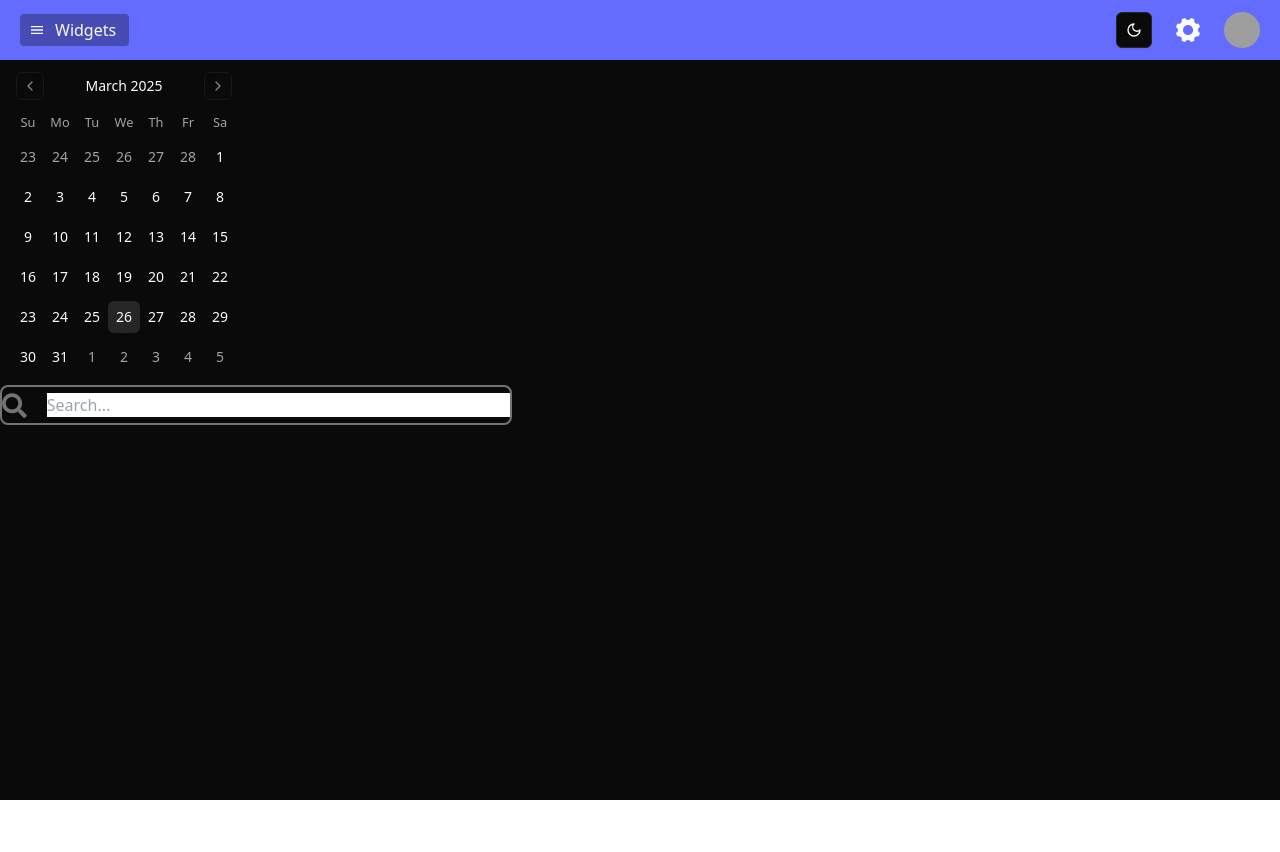
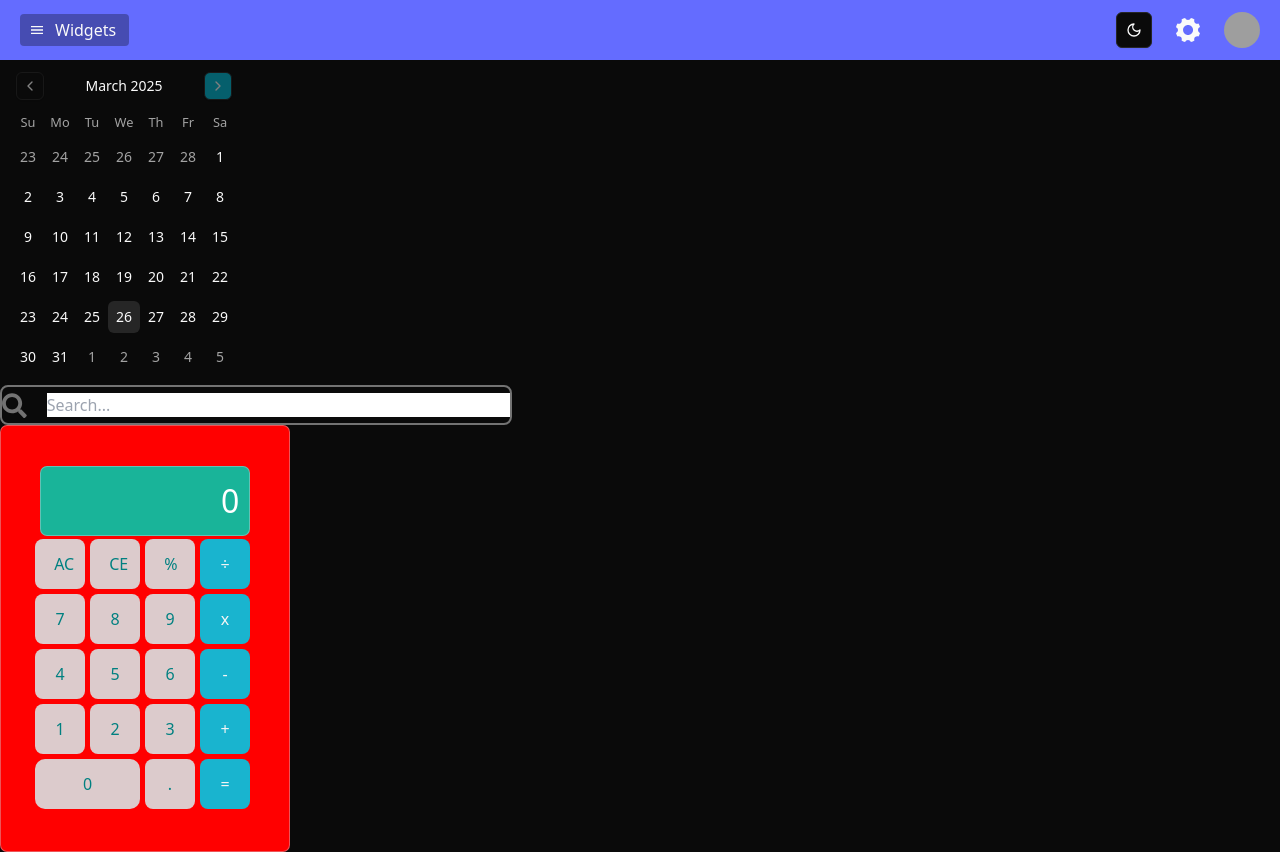
Before and after one commit to NFilin10/dashify_frontend, a React (Vite) app: page / in a window 1280 px wide. Before the commit the page ends 800 px from the top, so only its background shows below. Built offline with nearby package versions, Linux system fonts and the light colour scheme; grey boxes are pictures that could not be loaded.

Commit message:
calculator widget added

```diff
--- a/src/components/WidgetSection/WidgetSection.jsx
+++ b/src/components/WidgetSection/WidgetSection.jsx
@@ -1,6 +1,7 @@
 import { Calendar } from "@/components/ui/calendar";
 import Styles from './WidgetSection.module.css';
 import SearchBar from "@/components/ui/SearchBar/SearchBar.jsx";
+import Calculator from "@/components/ui/Calculator/Calculator.jsx";
 
 function WidgetSection() {
 
@@ -8,6 +9,7 @@ function WidgetSection() {
         <>
             <Calendar/>
             <SearchBar/>
+            <Calculator/>
         </>
 
 
--- /dev/null
+++ b/src/components/ui/Calculator/Calculator.jsx
@@ -0,0 +1,165 @@
+import { useState } from "react";
+import styles from "./Calculator.module.css"; // Import the CSS Module
+
+export default function Calculator() {
+    // Create and store button value using hooks first holds the state, second is the dispatch which retrieves data
+    const [currentValue, setCurrentValue] = useState("0");
+    const [previousValue, setPreviousValue] = useState(null);
+    const [operation, setOperator] = useState(null);
+
+    // Calculator operations
+    const handleClick = (e) => {
+        const getSameValue = e.currentTarget.value;
+        switch (getSameValue) {
+            case "0":
+            case "1":
+            case "2":
+            case "3":
+            case "4":
+            case "5":
+            case "6":
+            case "7":
+            case "8":
+            case "9":
+                setCurrentValue(
+                    currentValue === "0" ? getSameValue : currentValue + getSameValue
+                );
+                break;
+
+            case "+":
+            case "-":
+            case "*":
+            case "%":
+                setPreviousValue(currentValue);
+                setCurrentValue("");
+                setOperator(getSameValue);
+                break;
+
+            case "/":
+                if (currentValue === "0") {
+                    alert("Cannot divide by zero");
+                    break;
+                }
+                setPreviousValue(currentValue);
+                setCurrentValue("");
+                setOperator(getSameValue);
+                break;
+
+            case ".":
+                if (!currentValue.includes(".")) {
+                    setCurrentValue(currentValue + ".");
+                }
+                break;
+
+            case "=":
+                const prev = parseFloat(previousValue);
+                const curr = parseFloat(currentValue);
+                const computation =
+                    operation === "+"
+                        ? prev + curr
+                        : operation === "-"
+                            ? prev - curr
+                            : operation === "*"
+                                ? prev * curr
+                                : operation === "/"
+                                    ? prev / curr
+                                    : operation === "%"
+                                        ? (prev / 100) * curr
+                                        : curr;
+                setCurrentValue(computation);
+                setPreviousValue("");
+                setOperator(null);
+                break;
+
+            case "clearAll":
+                setCurrentValue("0");
+                setPreviousValue(null);
+                setOperator(null);
+                break;
+            case "clearEntry":
+                setCurrentValue("0");
+                break;
+            default:
+                setCurrentValue(null);
+                break;
+        }
+    };
+
+    return (
+        <div className={styles.calcWrapper}>
+            {/*This outputs the value to a paragraph*/}
+            <p id={styles.resultScreen}>
+                {previousValue}
+                {operation}
+                {currentValue}
+            </p>
+            <div className={`${styles.calcBtns} ${styles.firstRow}`}>
+                <button className={styles.calcBtn} value="clearAll" onClick={handleClick}>
+                    AC
+                </button>
+                <button className={styles.calcBtn} value="clearEntry" onClick={handleClick}>
+                    CE
+                </button>
+                <button className={styles.calcBtn} value="%" onClick={handleClick}>
+                    %
+                </button>
+                <button className={styles.calcBtn} value="/" onClick={handleClick}>
+                    ÷
+                </button>
+            </div>
+            <div className={styles.calcBtns}>
+                <button className={styles.calcBtn} value="7" onClick={handleClick}>
+                    7
+                </button>
+                <button className={styles.calcBtn} value="8" onClick={handleClick}>
+                    8
+                </button>
+                <button className={styles.calcBtn} value="9" onClick={handleClick}>
+                    9
+                </button>
+                <button className={styles.calcBtn} value="*" onClick={handleClick}>
+                    x
+                </button>
+            </div>
+            <div className={styles.calcBtns}>
+                <button className={styles.calcBtn} value="4" onClick={handleClick}>
+                    4
+                </button>
+                <button className={styles.calcBtn} value="5" onClick={handleClick}>
+                    5
+                </button>
+                <button className={styles.calcBtn} value="6" onClick={handleClick}>
+                    6
+                </button>
+                <button className={styles.calcBtn} value="-" onClick={handleClick}>
+                    -
+                </button>
+            </div>
+            <div className={styles.calcBtns}>
+                <button className={styles.calcBtn} value="1" onClick={handleClick}>
+                    1
+                </button>
+                <button className={styles.calcBtn} value="2" onClick={handleClick}>
+                    2
+                </button>
+                <button className={styles.calcBtn} value="3" onClick={handleClick}>
+                    3
+                </button>
+                <button className={styles.calcBtn} value="+" onClick={handleClick}>
+                    +
+                </button>
+            </div>
+            <div className={styles.calcBtns}>
+                <button id={styles.bigZero} value="0" onClick={handleClick}>
+                    0
+                </button>
+                <button className={styles.calcBtn} value="." onClick={handleClick}>
+                    .
+                </button>
+                <button className={styles.calcBtn} value="=" onClick={handleClick}>
+                    =
+                </button>
+            </div>
+        </div>
+    );
+}
--- /dev/null
+++ b/src/components/ui/Calculator/Calculator.module.css
@@ -0,0 +1,112 @@
+/* Calculator.module.css */
+
+
+.calcWrapper{
+    color: white;
+    width: 290px;
+    height: auto;
+    padding: 40px 0 40px 0px;
+    backdrop-filter: blur(16px) saturate(180%);
+    background-color: red;
+    border-radius: 7px;
+    border: 1px solid rgba(209, 213, 219, 0.4);
+}
+
+.calcBtns {
+    display: flex;
+    justify-content: center;
+    align-items: center;
+    height: 55px;
+}
+
+div {
+    margin: 0;
+}
+
+.calcBtn {
+    padding-top: 1px !important;
+    padding-bottom: 1px !important;
+    width: 50px;
+    height: 50px;
+    margin-right: 5px;
+    border: 0px solid;
+    border-radius: 8px;
+    background-color: rgb(212, 254, 255, 0.8);
+    color: teal;
+    font-weight: 500;
+    cursor: pointer;
+    font-size: 1em;
+    backdrop-filter: blur(16px) saturate(180%);
+    -webkit-backdrop-filter: blur(16px) saturate(180%);
+}
+
+button:hover {
+    transition: 0.2s;
+    filter: opacity(90%);
+    width: 48px;
+    height: 48px;
+}
+
+/* last button only each row */
+
+button:nth-last-child(1) {
+    background-color: rgb(0, 200, 230, 0.9);
+    backdrop-filter: blur(16px) saturate(180%);
+    color: whitesmoke;
+}
+
+/* first row only */
+
+#firstRow {
+    margin-top: 20px;
+}
+
+#firstRow button {
+    background-color: rgb(0, 200, 230, 0.9);
+    backdrop-filter: blur(16px) saturate(180%);
+    color: white;
+}
+
+#firstRow button:nth-child(2),
+#firstRow button:nth-child(1) {
+    background-color: rgb(80, 90, 80, 0.5);
+    backdrop-filter: blur(16px) saturate(180%);
+    color: white;
+    border: 0px solid;
+}
+
+/* bigger 0 button to make up for space */
+
+#bigZero {
+    width: 105px;
+    height: 50px;
+    margin-right: 5px;
+    border: 0px solid;
+    border-radius: 10px;
+    background-color: rgb(212, 254, 255, 0.8);
+    backdrop-filter: blur(16px) saturate(180%);
+    color: teal;
+    font-weight: 500;
+    cursor: pointer;
+}
+
+#bigZero:hover {
+    width: 104px;
+    height: 48px;
+}
+
+/* Screen */
+
+#resultScreen {
+    background-color: rgb(0, 200, 170, 0.9);
+    border: 1px solid rgba(209, 213, 219, 0.4);
+    width: 210px;
+    height: 70px;
+    overflow: hidden;
+    margin: auto;
+    vertical-align: 50%;
+    border-radius: 7px;
+    padding: 0.3em;
+    font-size: 2em;
+    text-align: right;
+}
```
